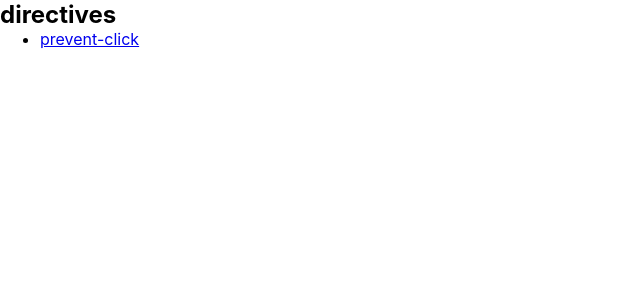
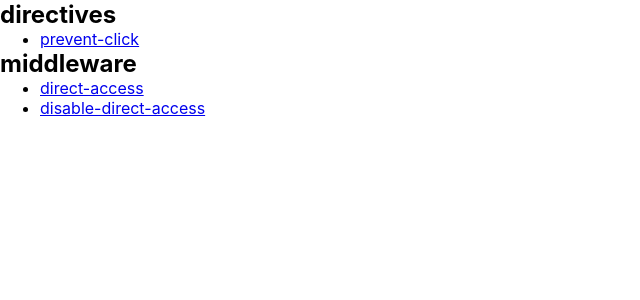
Before and after one commit to howdy39/nuxt-playground, a Nuxt app: page / in a window 1280 px wide. Shown: the top 300 px of the page, without its empty margins (0-640 px from the left). Built offline with nearby package versions, Linux system fonts and the light colour scheme.

Commit message:
add(middleware): disable-direct-access

```diff
--- /dev/null
+++ b/client/middleware/disable-direct-access.js
@@ -0,0 +1,5 @@
+export default function({ from, route, redirect }) {
+  if (from.name === route.name) {
+    redirect('/')
+  }
+}
--- a/client/pages/index.vue
+++ b/client/pages/index.vue
@@ -4,6 +4,15 @@
     <ul>
       <li>
         <nuxt-link to="/directives-sample/prevent-click">prevent-click</nuxt-link>
+      </li>
+    </ul>
+    <h2>middleware</h2>
+    <ul>
+      <li>
+        <nuxt-link to="/middleware-sample/direct-access">direct-access</nuxt-link>
+      </li>
+      <li>
+        <nuxt-link to="/middleware-sample/disable-direct-access">disable-direct-access</nuxt-link>
       </li>
     </ul>
   </section>
--- /dev/null
+++ b/client/pages/middleware-sample/direct-access.vue
@@ -0,0 +1,10 @@
+<template>
+  <div>
+    <h1>direct-access</h1>
+    <nuxt-link to="/">top</nuxt-link>
+  </div>
+</template>
+
+<script>
+export default {}
+</script>
--- /dev/null
+++ b/client/pages/middleware-sample/disable-direct-access.vue
@@ -0,0 +1,12 @@
+<template>
+  <div>
+    <h1>disable-direct-access</h1>
+    <nuxt-link to="/">top</nuxt-link>
+  </div>
+</template>
+
+<script>
+export default {
+  middleware: 'disable-direct-access'
+}
+</script>
```
